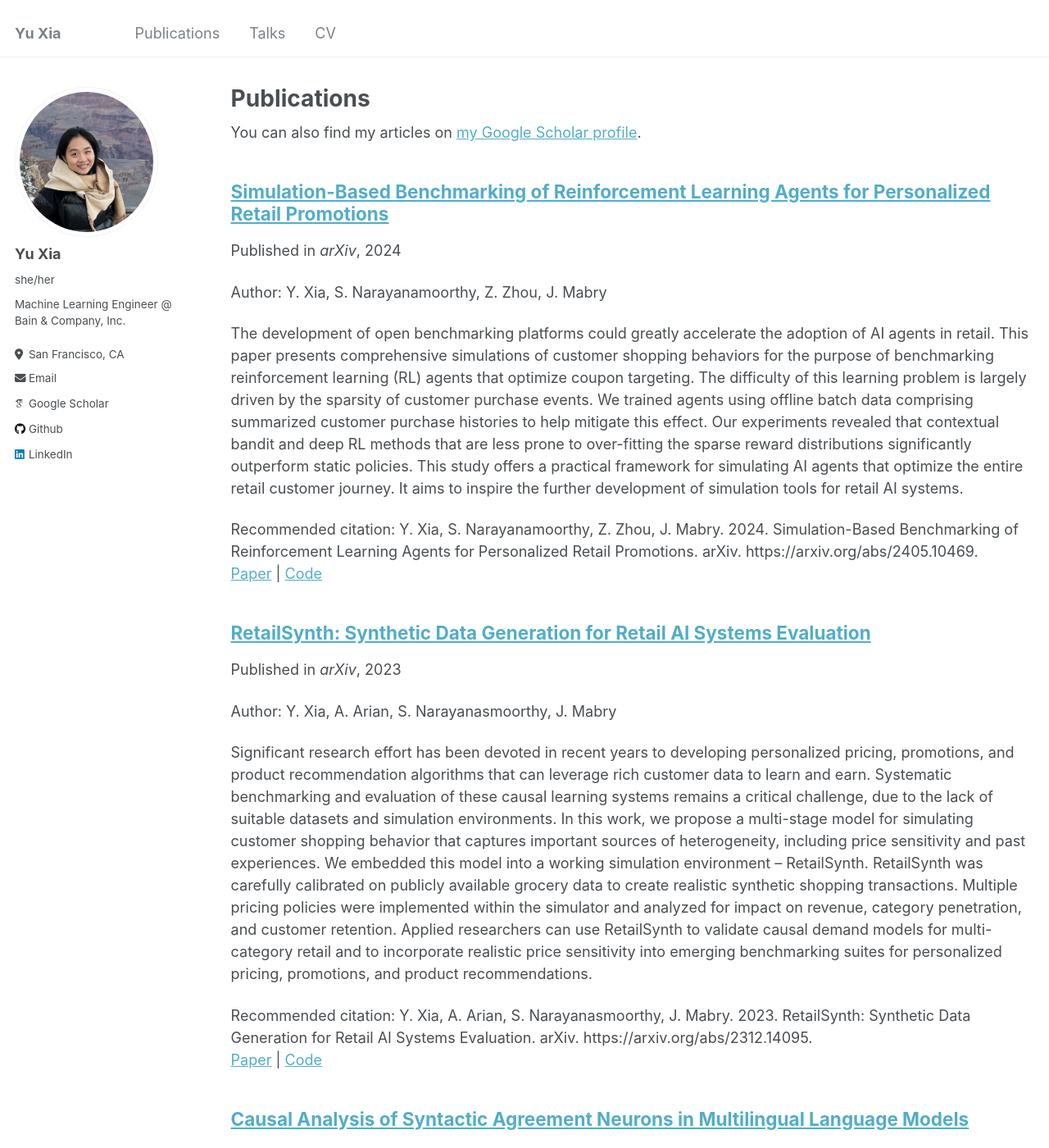
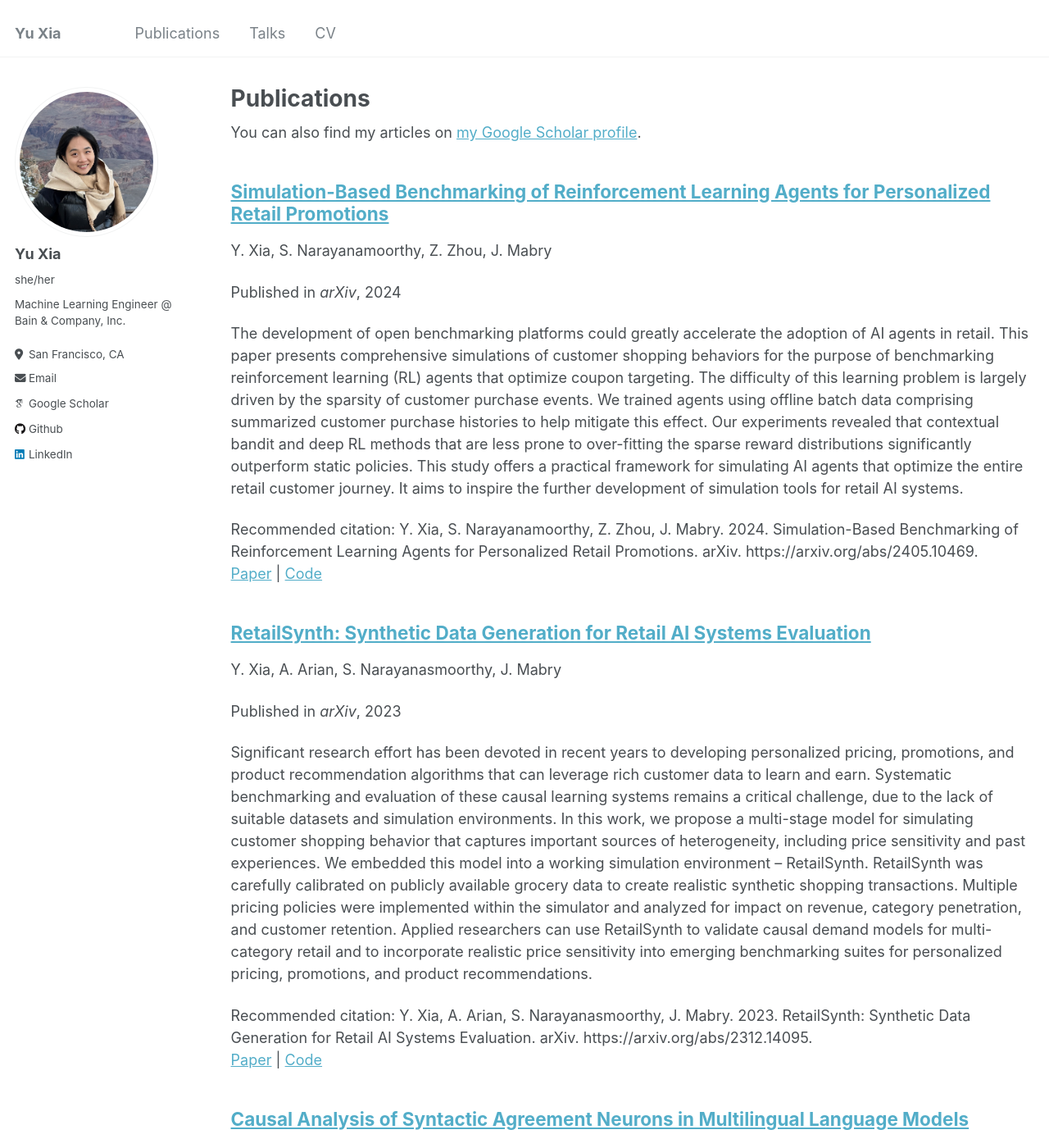
Before and after one commit to YuXia-SR/yuxia-sr.github.io, a Jekyll site: the page built from _pages/publications.md, in a window 1280 px wide and 1400 px high. Shown: the whole window at 82% size. Built offline with Jekyll 4.4.1, drawn with Linux system fonts in a browser that asks for light colours; some web fonts are replaced; some of the changed text lies outside the part shown.

Commit message:
publication template

```diff
--- a/_includes/archive-single.html
+++ b/_includes/archive-single.html
@@ -41,10 +41,8 @@
         {% if post.collection == 'teaching' %}
           <p> {{ post.type }}, <i>{{ post.venue }}</i>, {{ post.date | default: "1900-01-01" | date: "%Y" }} </p>
         {% elsif post.collection == 'publications' %}
+          <p>{{ post.author }}</p>
           <p>Published in <i>{{ post.venue }}</i>, {{ post.date | default: "1900-01-01" | date: "%Y" }} </p>
-          {% if post.author %}
-            <p>Author: {{ post.author }}</p>
-          {% endif %}
         {% elsif post.date %}
          <p class="page__date"><strong><i class="fa fa-fw fa-calendar" aria-hidden="true"></i> {{ site.data.ui-text[site.locale].date_label | default: "Published:" }}</strong> <time datetime="{{ post.date | default: "1900-01-01" | date_to_xmlschema }}">{{ post.date | default: "1900-01-01" | date: "%B %d, %Y" }}</time></p>
         {% endif %}
```
